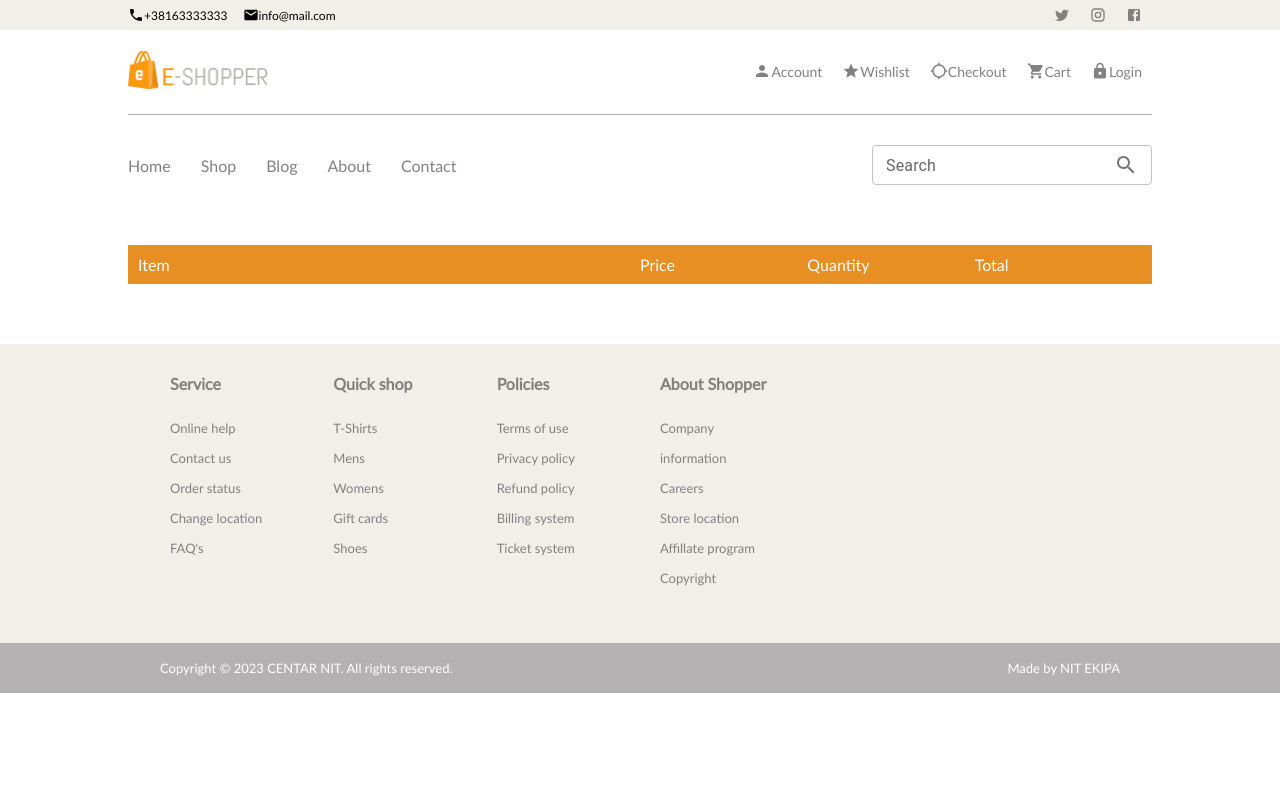
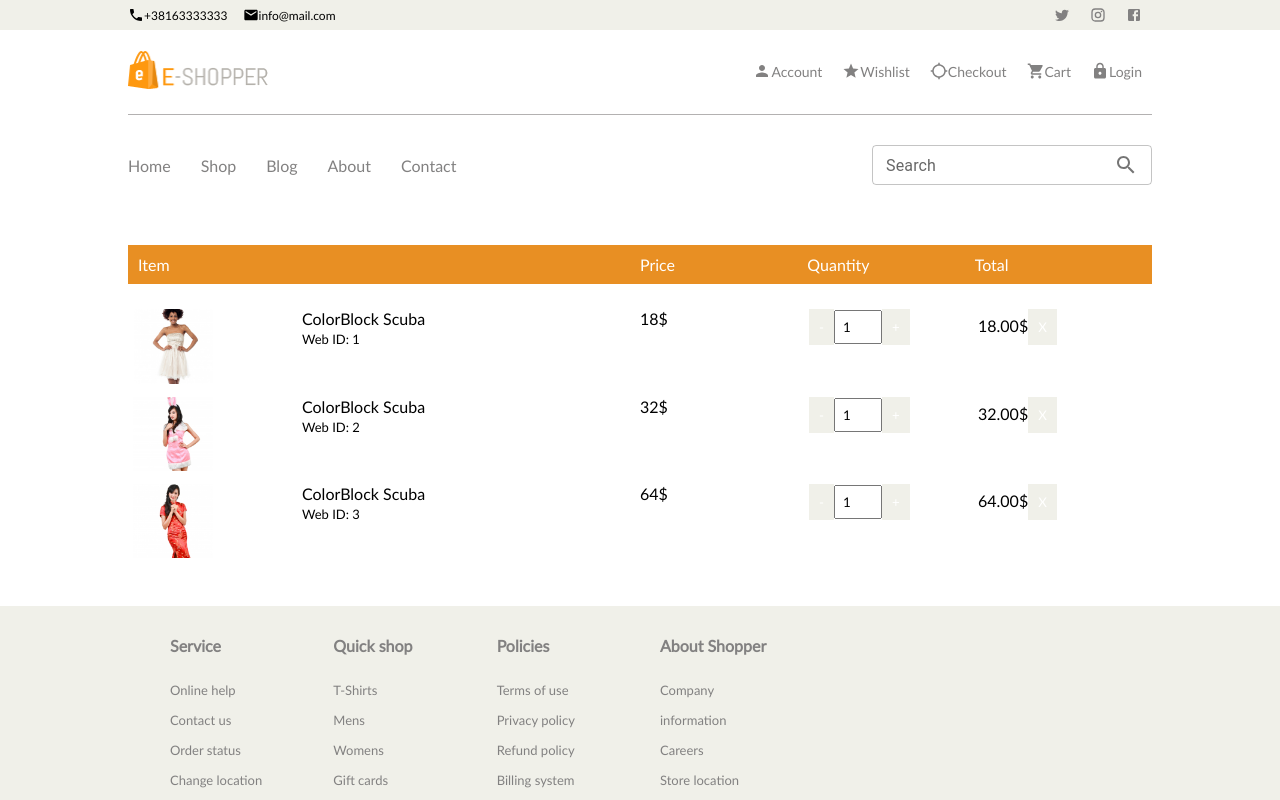
Before and after one commit to abdurahmanselmanovic/nitshop, a React (Create React App) app: page /cart in a window 1280 px wide. Shown: the top 800 px of the page. Built offline with nearby package versions, Linux system fonts and the light colour scheme; the HTML template or start-up script is replaced by a standard one.

Commit message:
added increment decrement cart page

```diff
--- a/src/Screens/CartScreen/CartScreen.jsx
+++ b/src/Screens/CartScreen/CartScreen.jsx
@@ -1,16 +1,151 @@
 import React from "react";
+import { useSelector, useDispatch } from "react-redux";
+import { increment, decrement, deleteFromCart } from "../../redux/cartSlice";
 import Navigation from "../../Templates/Navigation/Navigation";
+import SimplifiedDiv from "../../components/SimplifiedDiv/SimplifiedDiv";
+import { Grid } from "@mui/material";
+import { colors, fontSize, fontWeight } from "../../util/theme";
 import Footer from "../../Templates/Footer/Footer";
-import CartPage from "../../Templates/CartPage/CartPage";
+import Text from "../../components/Text/Text";
 
 const CartScreen = () => {
-  return (
-    <>
-      <Navigation />
-      <CartPage />
-      <Footer />
-    </>
-  );
+	const styles = {
+		div: {
+			width: "100%",
+			margin: "auto",
+			display: "flex",
+			alignItems: "center",
+			justifyContent: "center",
+			flexDirection: "column",
+			padding: "40px 0px",
+		},
+		grid: {
+			width: "80%",
+			height: "auto",
+			padding: "10px",
+			color: colors.white,
+			display: "flex",
+			justifyContent: "center",
+			backgroundColor: colors.accentColor,
+			margin: "20px",
+		},
+		gridWhite: {
+			width: "80%",
+			backgroundColor: colors.white,
+			padding: "5px",
+		},
+		textStyle: {
+			color: colors.black,
+		},
+		buttonStyle: {
+			backgroundColor: colors.secondColor,
+			border: 0,
+			padding: "10px",
+			color: colors.white,
+			fontWeight: fontWeight.boldPlus,
+			cursor: "pointer",
+		},
+		inputStyle: {
+			width: "30px",
+			padding: "7px",
+		},
+	};
+
+	const items = useSelector((state) => state.cart.items);
+	const dispatch = useDispatch();
+
+	const handleIncrement = (itemId) => {
+		dispatch(increment(itemId));
+	};
+
+	const handleDecrement = (itemId) => {
+		dispatch(decrement(itemId));
+	};
+
+	const handleRemove = (itemId) => {
+		dispatch(deleteFromCart(itemId));
+	};
+
+	return (
+		<div>
+			<Navigation />
+			<SimplifiedDiv style={styles.div}>
+				<Grid container direction="row" style={styles.grid}>
+					<Grid item lg={6}>
+						Item
+					</Grid>
+					<Grid item lg={2}>
+						Price
+					</Grid>
+					<Grid item lg={2}>
+						Quantity
+					</Grid>
+					<Grid item lg={2}>
+						Total
+					</Grid>
+				</Grid>
+				{items?.map((item) => (
+					<Grid
+						key={item.id}
+						container
+						direction="row"
+						style={styles.gridWhite}
+					>
+						<Grid item lg={2}>
+							<img src={item.img} alt={item.name} style={{ width: "80px" }} />
+						</Grid>
+						<Grid item lg={4}>
+							<Text style={styles.textStyle}>
+								ColorBlock Scuba <br />
+								<span
+									style={{
+										fontSize: fontSize.optimal,
+									}}
+								>
+									Web ID: {item.id}
+								</span>
+							</Text>
+						</Grid>
+						<Grid item lg={2}>
+							<Text style={styles.textStyle}>{item.price + "$"}</Text>
+						</Grid>
+						<Grid item lg={2}>
+							<button
+								style={styles.buttonStyle}
+								onClick={() => handleDecrement(item.id)}
+							>
+								-
+							</button>
+							<input
+								type="number"
+								value={item.quantity}
+								style={styles.inputStyle}
+								onChange={() => {}}
+							/>
+							<button
+								style={styles.buttonStyle}
+								onClick={() => handleIncrement(item.id)}
+							>
+								+
+							</button>
+						</Grid>
+						<Grid item lg={2}>
+							<Text style={styles.textStyle}>
+								{(item.price * item.quantity).toFixed(2) + "$"}
+								<button
+									style={styles.buttonStyle}
+									onClick={() => handleRemove(item.id)}
+								>
+									X
+								</button>
+							</Text>
+						</Grid>
+					</Grid>
+				))}
+			</SimplifiedDiv>
+			<Footer />
+		</div>
+	);
 };
 
 export default CartScreen;
--- a/src/redux/cartSlice.js
+++ b/src/redux/cartSlice.js
@@ -1,22 +1,56 @@
 import { createSlice } from "@reduxjs/toolkit";
+import one from "../assets/images/shop/product7.jpg";
+import two from "../assets/images/shop/product8.jpg";
+import three from "../assets/images/shop/product9.jpg";
 
 const cartSlice = createSlice({
 	name: "cart",
-	initialState: [],
+	initialState: {
+		items: [
+			{ id: 1, name: "Item 1", price: 18, quantity: 1, img: one },
+			{ id: 2, name: "Item 2", price: 32, quantity: 1, img: two },
+			{ id: 3, name: "Item 3", price: 64, quantity: 1, img: three },
+		],
+	},
 	reducers: {
-		addToCart: (state, payload) => {
-			state.push(payload);
+		addToCart: (state, action) => {
+			const newItem = action.payload;
+			const existingItem = state.items.find((item) => item.id === newItem.id);
+			if (existingItem) {
+				existingItem.quantity += newItem.quantity;
+			} else {
+				state.items.push({
+					id: newItem.id,
+					name: newItem.name,
+					price: newItem.price,
+					quantity: newItem.quantity,
+					img: newItem.img,
+				});
+			}
 		},
-		removeFromCart: (state, payload) => {
-			state.map((item) =>
-				item.id === payload.payload.id && item.qty > 1
-					? { ...item, qty: item.qty - 1 }
-					: item
-			);
+
+		deleteFromCart: (state, action) => {
+			const itemId = action.payload;
+			state.items = state.items.filter((item) => item.id !== itemId);
+		},
+		increment: (state, action) => {
+			const itemId = action.payload;
+			const item = state.items.find((item) => item.id === itemId);
+			if (item) {
+				item.quantity += 1;
+			}
+		},
+		decrement: (state, action) => {
+			const itemId = action.payload;
+			const item = state.items.find((item) => item.id === itemId);
+			if (item && item.quantity > 1) {
+				item.quantity -= 1;
+			}
 		},
 	},
 });
 
-export const { addToCart, removeFromCart } = cartSlice.actions;
+export const { addToCart, deleteFromCart, increment, decrement } =
+	cartSlice.actions;
 
 export default cartSlice.reducer;
```
Also changed, not shown: src/Templates/CartPage/CartPage.jsx (+4 -13 lines).
